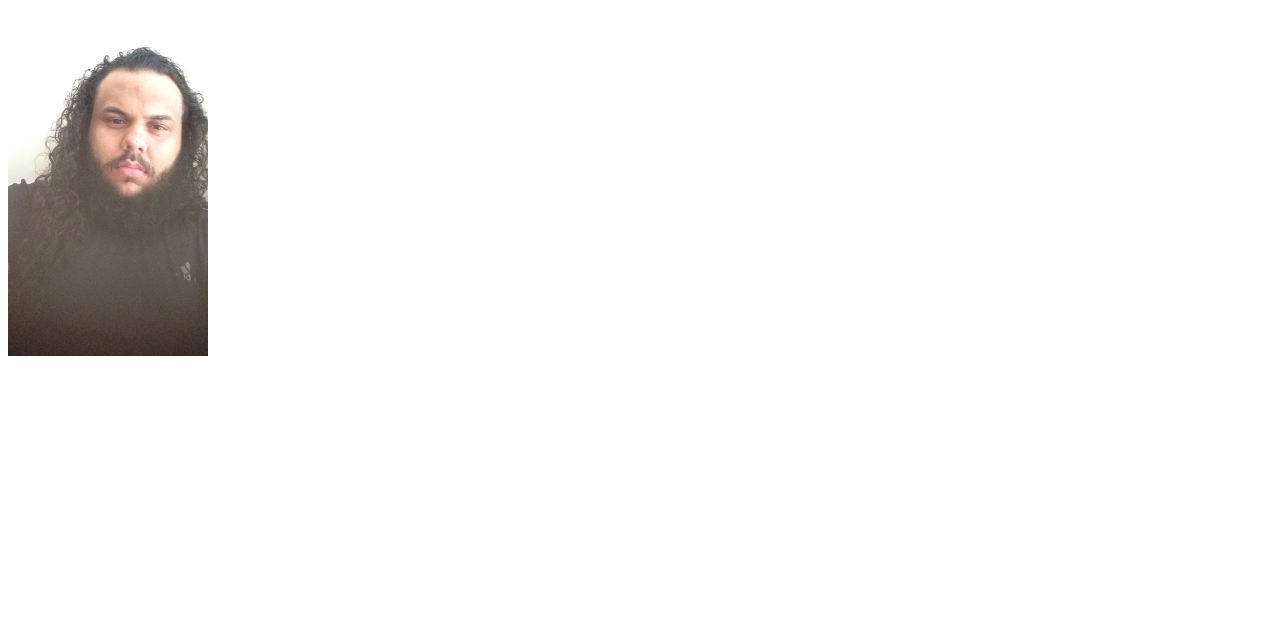
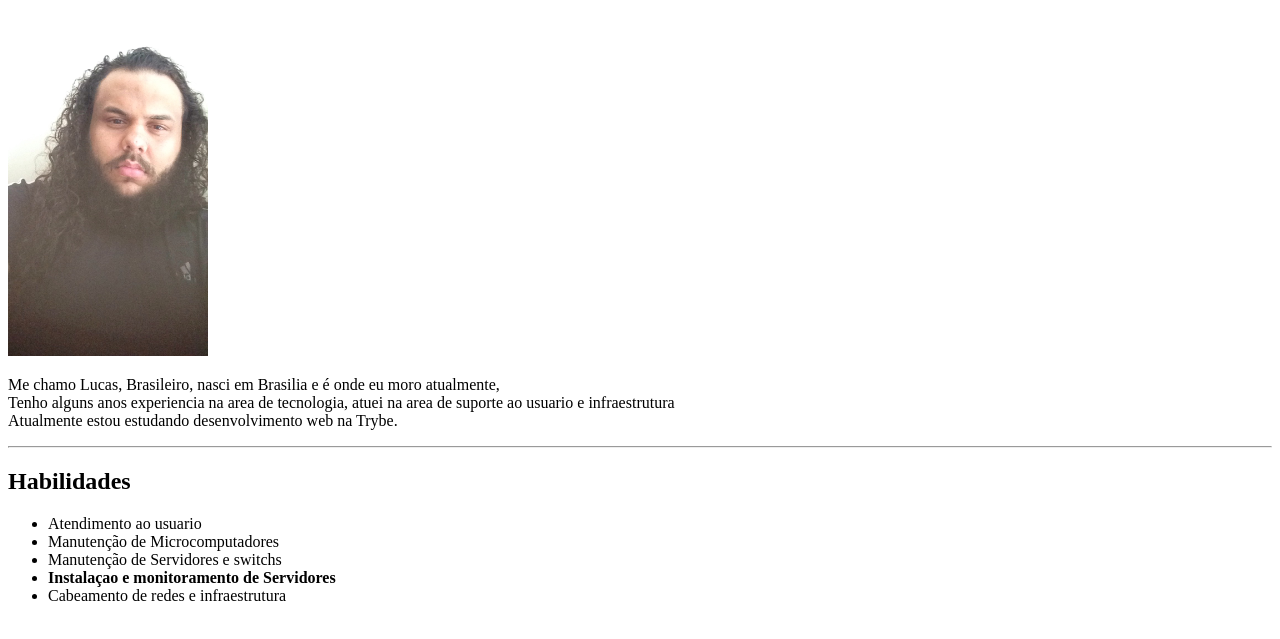
Before and after one commit to lbasques/Portfolio_web, a plain HTML site: page index.html in a window 1280 px wide. Shown: the part 79-718 px from the top of the page. Drawn offline with Linux system fonts and the light colour scheme.

Commit message:
Adicinado descriçao e lista de habilidades

```diff
--- a/index.html
+++ b/index.html
@@ -7,6 +7,19 @@
 <body>
     <h1>Lucas Basques da Silva</h1>
     <img width="200px" src="./img/IMG_0600.JPG" alt="Minha Foto">
+    <p>Me chamo Lucas, Brasileiro, nasci em Brasilia e é onde eu moro atualmente,<br>
+       Tenho alguns anos experiencia na area de tecnologia, atuei na area de suporte ao usuario e infraestrutura <br>
+       Atualmente estou estudando desenvolvimento web na Trybe.
+    </p>
+    <hr>
+    <h2>Habilidades</h2>
+    <ul>
+        <li>Atendimento ao usuario</li>
+        <LI>Manutenção de Microcomputadores</LI>
+        <li>Manutenção de Servidores e switchs</li>
+        <li> <strong>Instalaçao e monitoramento de Servidores</strong> </li>
+        <li>Cabeamento de redes e infraestrutura</li>
+    </ul>
 
 </body>
 </html>
```
